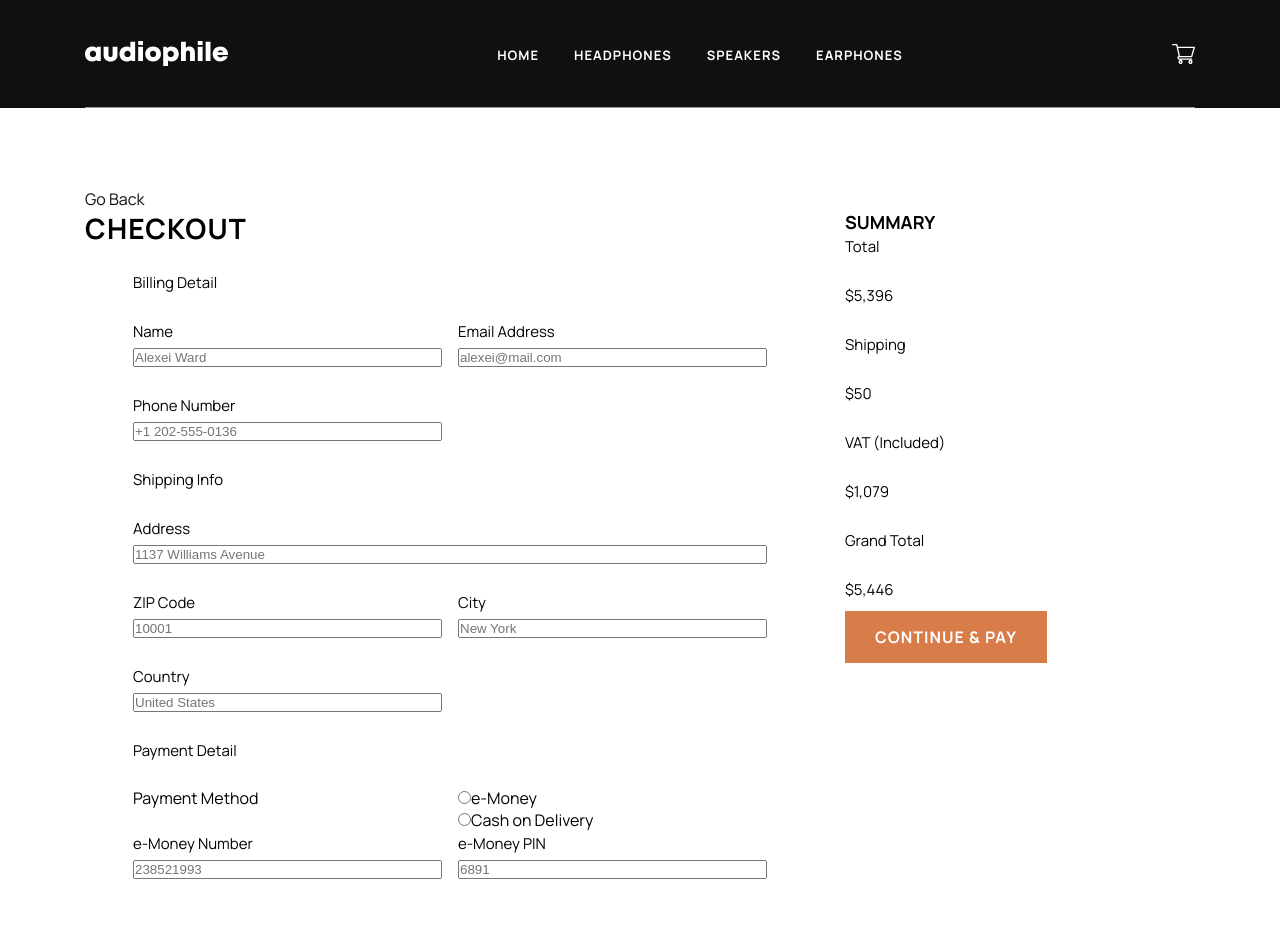
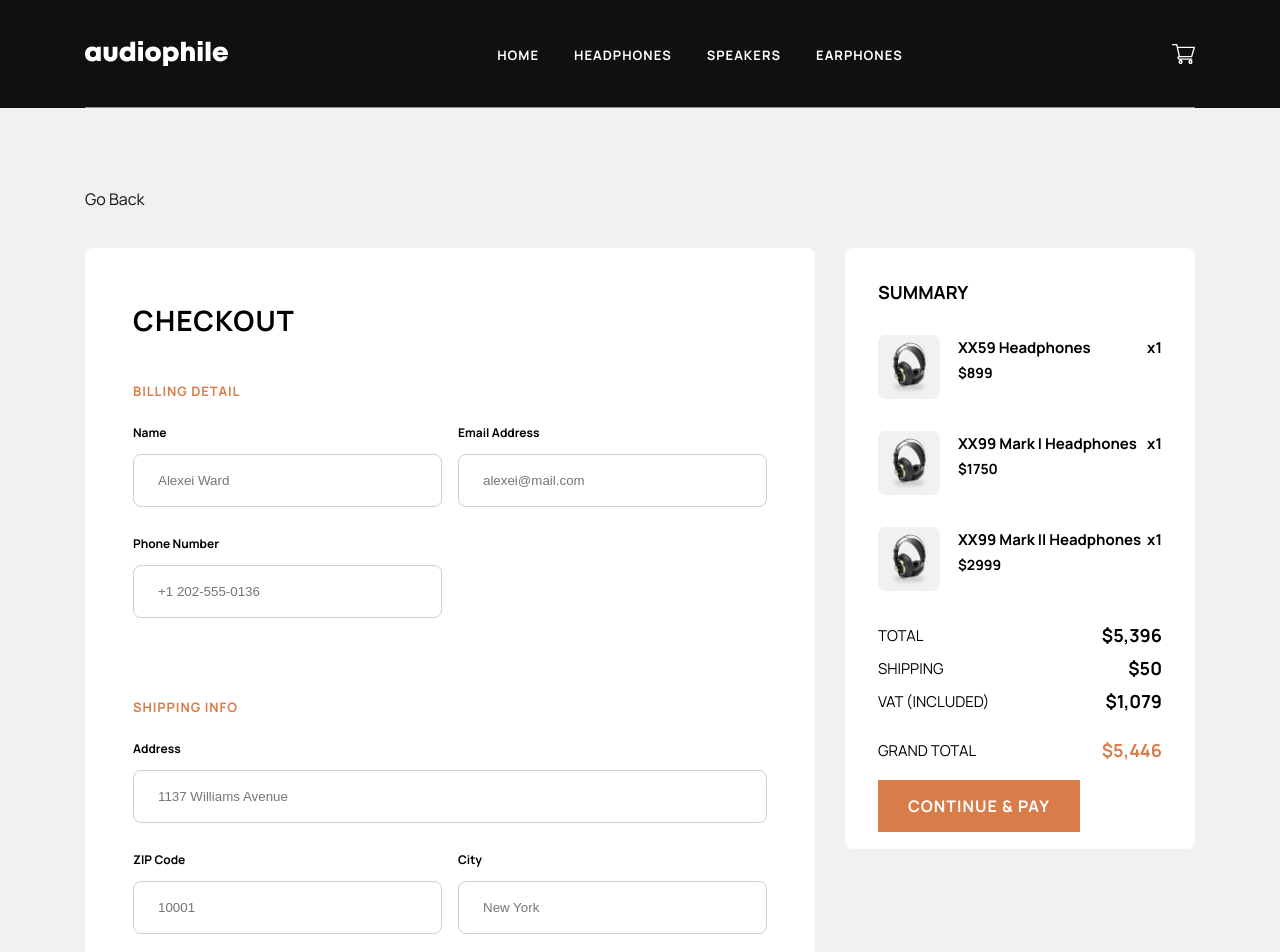
Before and after one commit to nithipramesti/Audiophile, a React (Create React App) app: page / in a window 1280 px wide. Shown: the top 952 px of the page. Built offline with nearby package versions, Linux system fonts and the light colour scheme.

Commit message:
styling checkout page

```diff
--- a/src/assets/styles/css/main.css
+++ b/src/assets/styles/css/main.css
@@ -561,6 +561,10 @@ section.story .img-container {
   margin-bottom: 32px;
 }
 
+.checkout-page {
+  background-color: #f1f1f1;
+}
+
 .checkout-page header {
   height: 108px;
   background-color: #101010;
@@ -570,18 +574,41 @@ section.story .img-container {
 .checkout-page a.go-back {
   text-decoration: none;
   grid-column: span 12;
+  margin-bottom: 38px;
+}
+
+.checkout-page h3 {
+  margin-bottom: 41px;
 }
 
 .checkout-page .checkout-form {
   grid-column: span 8;
+  padding: 54px 48px;
+  background-color: #ffffff;
+  border-radius: 8px;
+}
+
+.checkout-page .checkout-form .form-title {
+  font-size: 13px;
+  font-weight: bold;
+  letter-spacing: 0.93px;
+  text-transform: uppercase;
+  color: #d87d4a;
+  margin-bottom: 16px;
 }
 
 .checkout-page .checkout-form label {
   display: block;
+  font-size: 12px;
+  font-weight: bold;
+  margin-bottom: 9px;
 }
 
 .checkout-page .checkout-form input {
   width: 100%;
+  padding: 18px 24px;
+  border: 1px solid #cfcfcf;
+  border-radius: 8px;
 }
 
 .checkout-page .checkout-form .form-section {
@@ -591,7 +618,6 @@ section.story .img-container {
       grid-template-columns: repeat(2, 1fr);
   -webkit-column-gap: 16px;
           column-gap: 16px;
-  margin: 0 48px;
 }
 
 .checkout-page .checkout-form .form-section .form-title {
@@ -608,12 +634,114 @@ section.story .img-container {
   grid-column: 2/3;
 }
 
-.checkout-page .checkout-form .form-section .payment-detail label,
-.checkout-page .checkout-form .form-section .payment-detail input {
-  display: inline;
+.checkout-page .checkout-form .payment-detail .radio-item {
+  display: -webkit-box;
+  display: -ms-flexbox;
+  display: flex;
+  position: relative;
+}
+
+.checkout-page .checkout-form .payment-detail .radio-item input {
+  position: absolute;
+  left: 16px;
+  top: 50%;
+  -webkit-transform: translateY(-80%);
+          transform: translateY(-80%);
+}
+
+.checkout-page .checkout-form .payment-detail .radio-item label {
+  width: 100%;
+  border: 1px solid #cfcfcf;
+  border-radius: 8px;
+  padding: 18px 24px 18px 52px;
+}
+
+.checkout-page .checkout-form .form-section ~ .form-section {
+  margin-top: 53px;
 }
 
 .checkout-page .summary {
   grid-column: span 4;
+  background-color: #ffffff;
+  padding: 32px 33px;
+  height: -webkit-fit-content;
+  height: -moz-fit-content;
+  height: fit-content;
+  border-radius: 8px;
+}
+
+.checkout-page .summary h5 {
+  margin-bottom: 31px;
+}
+
+.checkout-page .summary .checkout-products .checkout-product-card {
+  display: -ms-grid;
+  display: grid;
+  -ms-grid-columns: 64px auto;
+      grid-template-columns: 64px auto;
+  -webkit-column-gap: 16px;
+          column-gap: 16px;
+  margin-bottom: 32px;
+  font-weight: bold;
+}
+
+.checkout-page .summary .checkout-products .checkout-product-card img {
+  height: 64px;
+  border-radius: 8px;
+}
+
+.checkout-page .summary .checkout-products .checkout-product-card p {
+  margin: 0;
+}
+
+.checkout-page .summary .checkout-products .checkout-product-card .flex {
+  display: -webkit-box;
+  display: -ms-flexbox;
+  display: flex;
+  -webkit-box-pack: justify;
+      -ms-flex-pack: justify;
+          justify-content: space-between;
+  width: 100%;
+}
+
+.checkout-page .summary .checkout-products .checkout-product-card .product-price {
+  font-size: 14px;
+}
+
+.checkout-page .summary .checkout-products .checkout-product-card ~ .checkout-product-card {
+  margin-top: 24px;
+}
+
+.checkout-page .summary .price {
+  display: -webkit-box;
+  display: -ms-flexbox;
+  display: flex;
+  -webkit-box-pack: justify;
+      -ms-flex-pack: justify;
+          justify-content: space-between;
+}
+
+.checkout-page .summary .price .price-title {
+  text-transform: uppercase;
+  margin: 0;
+}
+
+.checkout-page .summary .price .price-amount {
+  font-size: 18px;
+  font-weight: bold;
+  margin: 0;
+}
+
+.checkout-page .summary .price ~ .price {
+  margin-top: 8px;
+}
+
+.checkout-page .summary .price.total {
+  margin: 24px 0 32px 0;
+}
+
+.checkout-page .summary .btn {
+  margin-top: 32px;
+  width: 100%;
 }
 /*# sourceMappingURL=main.css.map */
--- a/src/assets/styles/sass/abstracts/_variables.scss
+++ b/src/assets/styles/sass/abstracts/_variables.scss
@@ -1,4 +1,6 @@
 $width-container: 1110px;
+
+$border-radius: 8px;
 
 $color-orange: #d87d4a;
 $color-orange-light: #fbaf85;
@@ -6,4 +8,5 @@ $color-black: #101010;
 $color-black-dark: #000000;
 $color-grey: #f1f1f1;
 $color-grey-light: #fafafa;
+$color-grey-dark: #cfcfcf;
 $color-white: #ffffff;
--- a/src/assets/styles/sass/pages/_checkout.scss
+++ b/src/assets/styles/sass/pages/_checkout.scss
@@ -1,4 +1,6 @@
 .checkout-page {
+  background-color: $color-grey;
+
   header {
     height: 108px;
     background-color: $color-black;
@@ -8,24 +10,46 @@
   a.go-back {
     text-decoration: none;
     grid-column: span 12;
+    margin-bottom: 38px;
+  }
+
+  h3 {
+    margin-bottom: 41px;
   }
 
   .checkout-form {
     grid-column: span 8;
+    padding: 54px 48px;
+    background-color: $color-white;
+    border-radius: $border-radius;
+
+    .form-title {
+      font-size: 13px;
+      font-weight: bold;
+      letter-spacing: 0.93px;
+      text-transform: uppercase;
+      color: $color-orange;
+      margin-bottom: 16px;
+    }
 
     label {
       display: block;
+      font-size: 12px;
+      font-weight: bold;
+      margin-bottom: 9px;
     }
 
     input {
       width: 100%;
+      padding: 18px 24px;
+      border: 1px solid $color-grey-dark;
+      border-radius: $border-radius;
     }
 
     .form-section {
       display: grid;
       grid-template-columns: repeat(2, 1fr);
       column-gap: 16px;
-      margin: 0 48px;
 
       .form-title {
         grid-column: span 2;
@@ -38,17 +62,105 @@
       .half-right {
         grid-column: 2/3;
       }
+    }
 
-      .payment-detail {
-        label,
+    .payment-detail {
+      .radio-item {
+        display: flex;
+        position: relative;
+
         input {
-          display: inline;
+          position: absolute;
+          left: 16px;
+          top: 50%;
+          transform: translateY(-80%);
+        }
+
+        label {
+          width: 100%;
+          border: 1px solid $color-grey-dark;
+          border-radius: $border-radius;
+          padding: 18px 24px 18px 52px;
         }
       }
+    }
+
+    .form-section ~ .form-section {
+      margin-top: 53px;
     }
   }
 
   .summary {
     grid-column: span 4;
+    background-color: $color-white;
+    padding: 32px 33px;
+    height: fit-content;
+    border-radius: $border-radius;
+
+    h5 {
+      margin-bottom: 31px;
+    }
+
+    .checkout-products {
+      .checkout-product-card {
+        display: grid;
+        grid-template-columns: 64px auto;
+        column-gap: 16px;
+        margin-bottom: 32px;
+        font-weight: bold;
+
+        img {
+          height: 64px;
+          border-radius: $border-radius;
+        }
+
+        p {
+          margin: 0;
+        }
+
+        .flex {
+          display: flex;
+          justify-content: space-between;
+          width: 100%;
+        }
+
+        .product-price {
+          font-size: 14px;
+        }
+      }
+
+      .checkout-product-card ~ .checkout-product-card {
+        margin-top: 24px;
+      }
+    }
+
+    .price {
+      display: flex;
+      justify-content: space-between;
+
+      .price-title {
+        text-transform: uppercase;
+        margin: 0;
+      }
+
+      .price-amount {
+        font-size: 18px;
+        font-weight: bold;
+        margin: 0;
+      }
+    }
+
+    .price ~ .price {
+      margin-top: 8px;
+    }
+
+    .price.total {
+      margin: 24px 0 32px 0;
+    }
+
+    .btn {
+      margin-top: 32px;
+      width: 100%;
+    }
   }
 }
--- a/src/pages/Checkout.jsx
+++ b/src/pages/Checkout.jsx
@@ -1,6 +1,30 @@
 import React from "react";
 
+import database from "../database/data.json";
+import productImg from "../assets/images/product-xx99-mark-one-headphones/desktop/image-category-page-preview.jpg";
+
 export const Checkout = () => {
+  const checkoutProductsData = database.filter((val) => {
+    return val.category === "headphones";
+  });
+
+  const renderCheckoutProducts = () => {
+    return checkoutProductsData.map((val) => {
+      return (
+        <div className="checkout-product-card">
+          <img src={productImg} alt="" />
+          <div className="text-container">
+            <div className="flex">
+              <p className="product-title">{val.name}</p>
+              <p className="product-qty">x1</p>
+            </div>
+            <p className="product-price">${val.price}</p>
+          </div>
+        </div>
+      );
+    });
+  };
+
   return (
     <div className="checkout-page">
       <header></header>
@@ -22,12 +46,12 @@ export const Checkout = () => {
             </p>
             <p>
               <label htmlFor="email">Email Address</label>
-              <input type="text" placeholder="alexei@mail.com" id="email" />
+              <input type="email" placeholder="alexei@mail.com" id="email" />
             </p>
             <p>
               <label htmlFor="phone-number">Phone Number</label>
               <input
-                type="text"
+                type="tel"
                 placeholder="+1 202-555-0136"
                 id="phone-number"
               />
@@ -71,9 +95,7 @@ export const Checkout = () => {
                 id="emoney"
                 style={{ width: "unset" }}
               />
-              <label htmlFor="emoney" style={{ display: "inline" }}>
-                e-Money
-              </label>
+              <label htmlFor="emoney">e-Money</label>
             </div>
             <div className="radio-item half-right">
               <input
@@ -83,9 +105,7 @@ export const Checkout = () => {
                 id="cod"
                 style={{ width: "unset" }}
               />
-              <label htmlFor="cod" style={{ display: "inline" }}>
-                Cash on Delivery
-              </label>
+              <label htmlFor="cod">Cash on Delivery</label>
             </div>
             <p>
               <label htmlFor="emoney-number">e-Money Number</label>
@@ -101,10 +121,11 @@ export const Checkout = () => {
         {/* SUMMARY */}
         <div className="summary">
           <h5>Summary</h5>
-          <div className="price">
+          <div className="checkout-products">{renderCheckoutProducts()}</div>
+          <di v className="price">
             <p className="price-title">Total</p>
             <p className="price-amount">$5,396</p>
-          </div>
+          </di>
           <div className="price">
             <p className="price-title">Shipping</p>
             <p className="price-amount">$50</p>
@@ -116,7 +137,7 @@ export const Checkout = () => {
 
           <div className="price total">
             <p className="price-title">Grand Total</p>
-            <p className="price-amount">$5,446</p>
+            <p className="price-amount text-orange">$5,446</p>
           </div>
 
           <a href="#" className="btn btn-primary">{`Continue & Pay`}</a>
```
Also changed, not shown: 1 other file (tests, documents, lock files or other folders).
